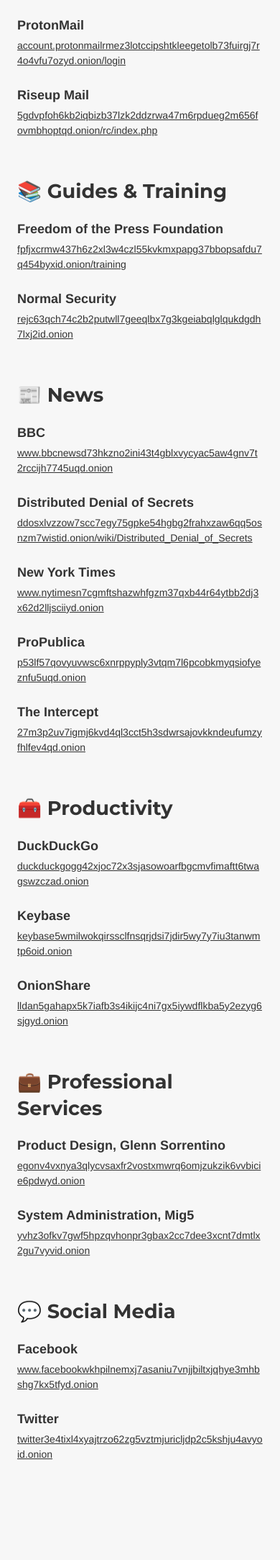
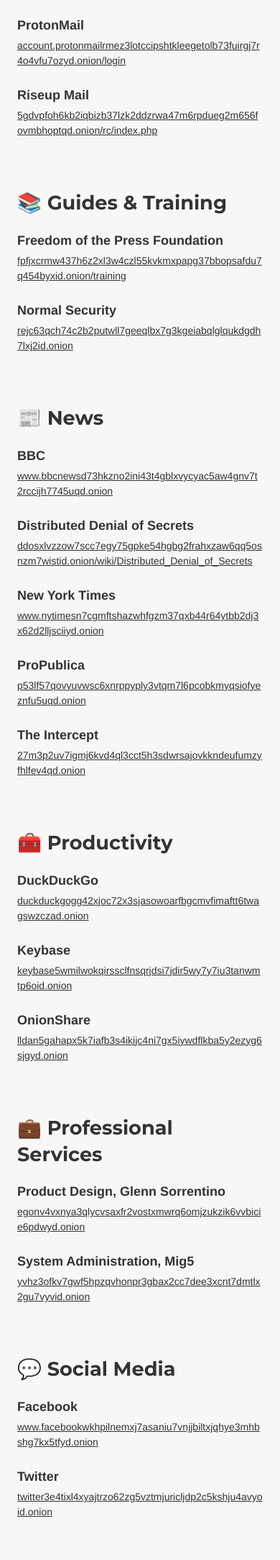
Before and after one commit to glenn-sorrentino/uncensoreddomains, a PHP site: page / in a window 390 px wide. Shown: the part 1828-3995 px from the top of the page at 72% size. Run offline with PHP 8.4, Linux system fonts and the light colour scheme.

Commit message:
Update style.css

```diff
--- a/css/style.css
+++ b/css/style.css
@@ -77,6 +77,10 @@
     margin: 0;
   }
 
+  .groupRow .description {
+    margin-bottom: var(--spacing-xlarge);
+  }
+
   .groupRow:first-of-type {
     margin-top: var(--spacing-medium);
   }
```
